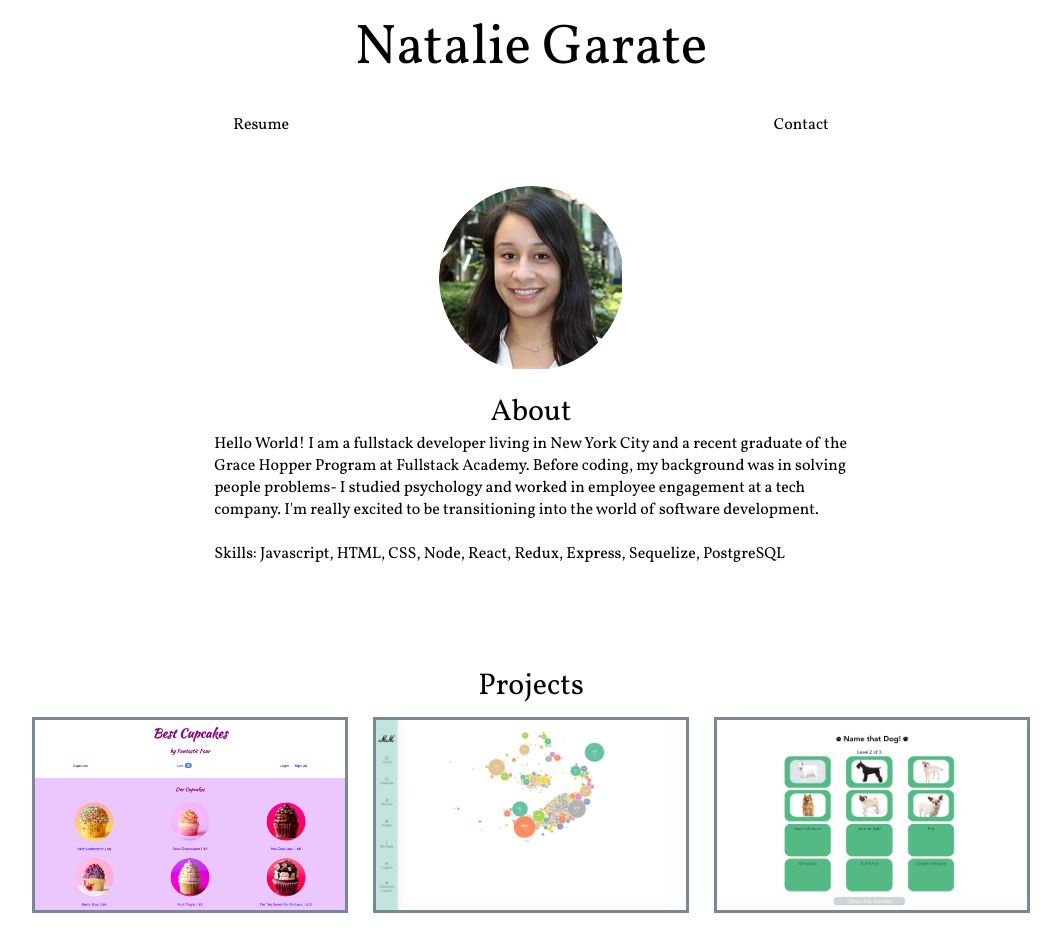
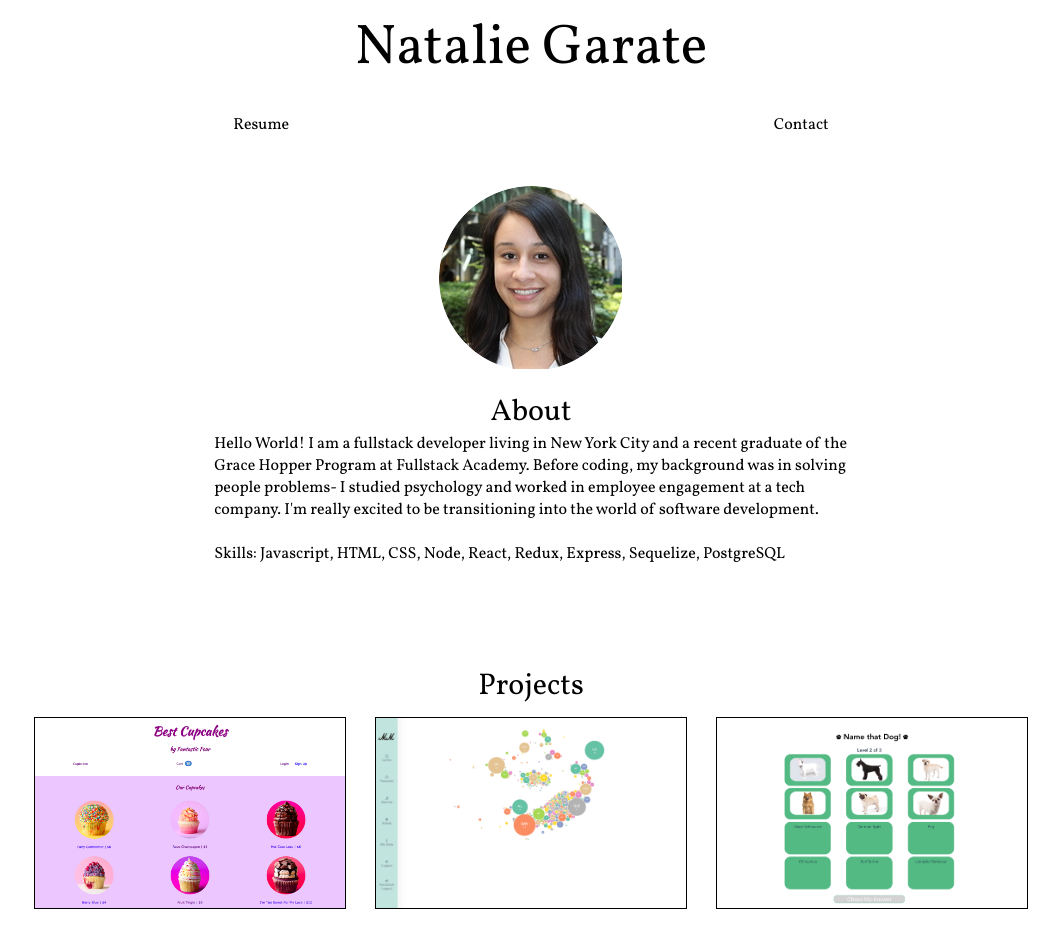
Before and after one commit to nataliegarate/personal-website, a React (Create React App) app: page / in a window 1280 px wide. Shown: the top 937 px of the page, without its empty margins (109-1170 px from the left). Built offline with nearby package versions, Linux system fonts and the light colour scheme.

Commit message:
changed project photo border

```diff
--- a/src/App.css
+++ b/src/App.css
@@ -104,8 +104,8 @@ body{
 .project-photo{
   height: 190px;
   width: 310px;
-  border: 1.2cpx;
-  border-color: lightslategray;
+  border: 1px;
+  border-color: black;
   border-style: solid;
 
 }
```
